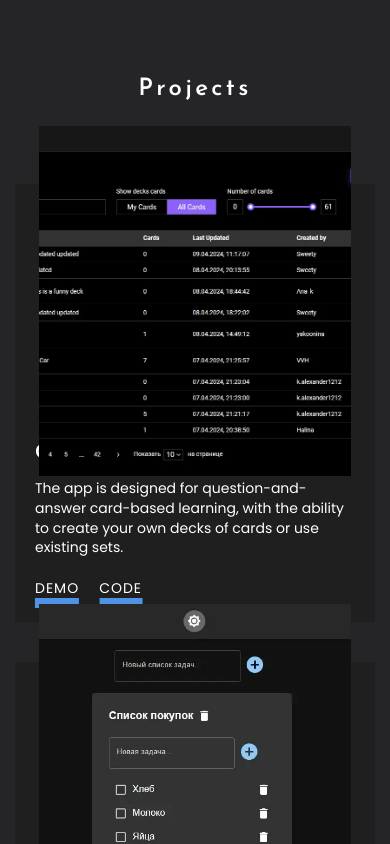
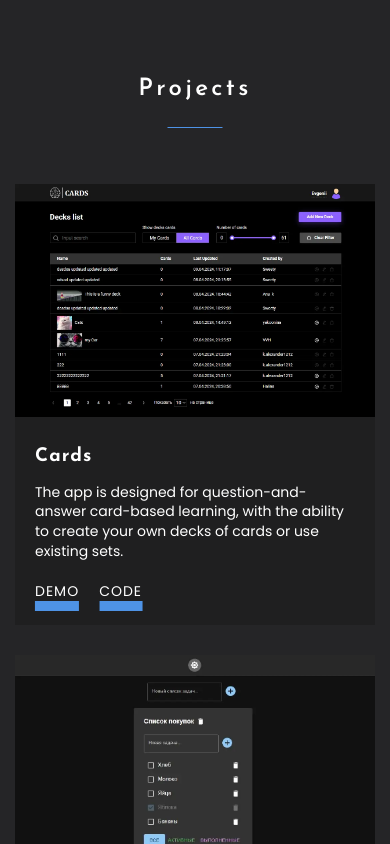
Before and after one commit to MrEvgeniy1989/portfolio, a React (Create React App) app: page / in a window 390 px wide. Shown: the part 1940-2784 px from the top of the page. Built offline with nearby package versions, Linux system fonts and the light colour scheme.

Commit message:
feat: сделал адаптив для Projects.

```diff
--- a/src/common/styles/_tokens.scss
+++ b/src/common/styles/_tokens.scss
@@ -9,6 +9,7 @@
   /* animation */
   --transition: 0.2s ease-in-out;
 
+  /* desktop: @media screen and (min-width: 1140px) */
   /* tablet: @media screen and (max-width: 768px) */
   /* mobile: @media screen and (max-width: 576px) */
 }
--- a/src/features/projects/Projects.module.scss
+++ b/src/features/projects/Projects.module.scss
@@ -9,11 +9,11 @@
     .projects {
       display: flex;
       flex-wrap: wrap;
-      row-gap: 40px;
+      gap: 30px;
       align-items: flex-start;
       justify-content: space-between;
 
-      @media screen and (width <= 1127px) {
+      @media screen and (width <= 1140px) {
         justify-content: center;
       }
     }
--- a/src/features/projects/project/Project.module.scss
+++ b/src/features/projects/project/Project.module.scss
@@ -6,9 +6,10 @@
 
   display: flex;
   flex-direction: column;
+  flex-grow: 1;
   align-items: center;
 
-  width: 100%;
+  width: 330px;
   max-width: 540px;
 
   background-color: var(--background-primary);
@@ -16,25 +17,23 @@
   .imgContainer {
     position: relative;
 
-    display: flex;
-    align-items: center;
-    justify-content: center;
-
-    background-color: #333;
-    background-repeat: no-repeat;
-    background-position: center;
-    background-size: cover;
-
     &::before {
       content: '';
+
       position: absolute;
       inset: 0;
-      transition: all var(--transition);
+
+      opacity: 0;
+      background-color: rgb(0 0 0 / 20%);
+      backdrop-filter: blur(3px);
+
+      transition: var(--transition);
     }
 
     .img {
       width: 100%;
-      height: 350px;
+      height: 100%;
+      max-height: 350px;
       object-fit: cover;
     }
 
@@ -48,6 +47,8 @@
 
       opacity: 0;
 
+      transition: var(--transition);
+
       &::before {
         width: 100%;
         height: 100%;
@@ -56,9 +57,7 @@
 
     &:hover {
       &::before {
-        background-color: rgb(0 0 0 / 20%);
-        backdrop-filter: blur(3px);
-        transition: all var(--transition);
+        opacity: 1;
       }
 
       .button {
@@ -66,12 +65,17 @@
       }
     }
 
-    @media (width <= 767px) {
-      width: 80vw;
-      max-width: 500px;
-      height: 60vw;
-      max-height: 375px;
+    /*
+    @media screen and (width <= 768px) {
+      &::before {
+        opacity: 1;
+      }
+
+      .button {
+        opacity: 1;
+      }
     }
+    */
   }
 
   .projectInfo {
@@ -111,4 +115,9 @@
       }
     }
   }
+
+  @media screen and (width >= 1080px) {
+    width: 100%;
+    max-width: 540px;
+  }
 }
```
